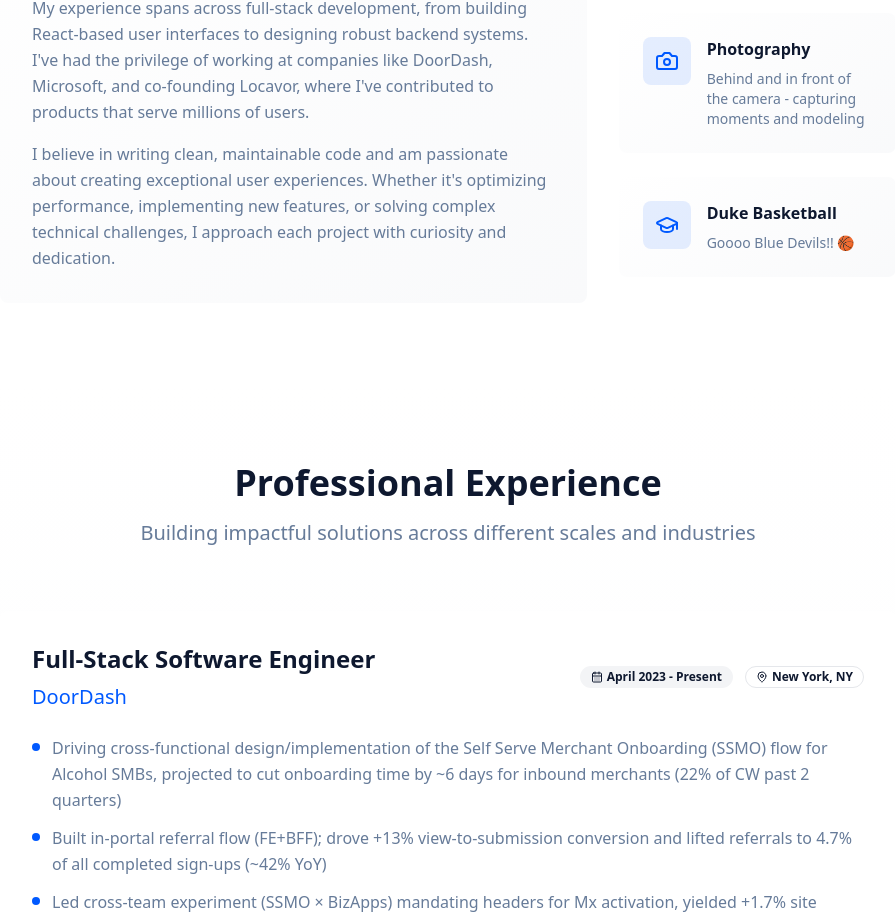
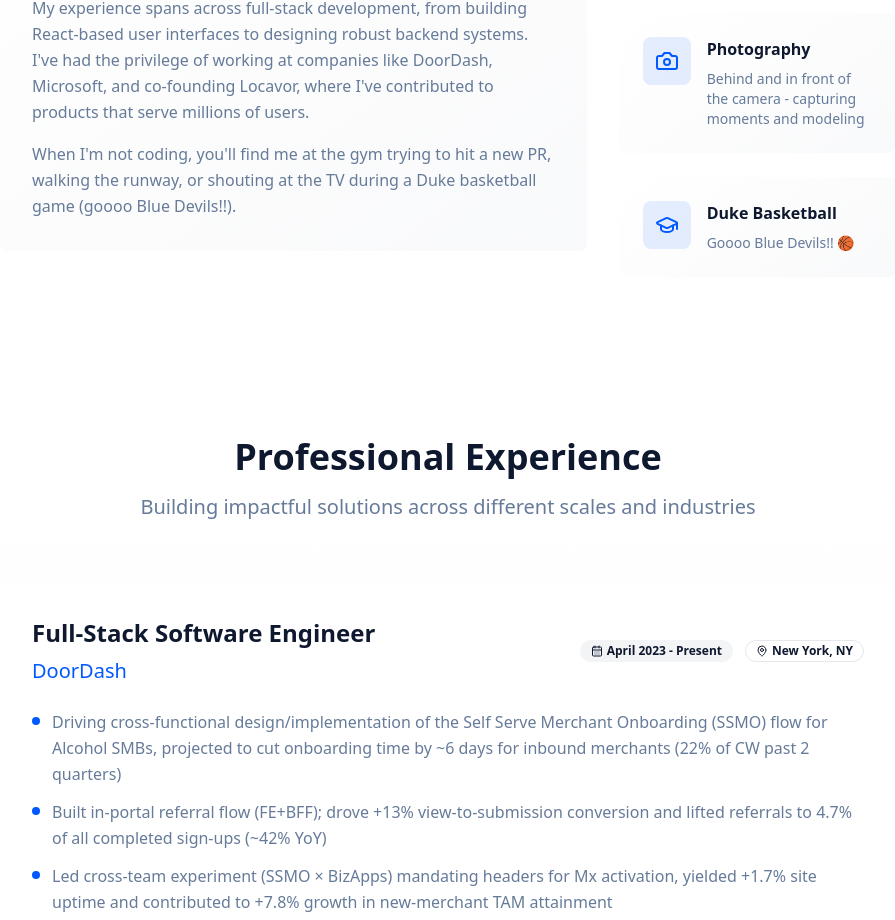
Before and after one commit to ellenrchen/ellen-chen, a React (Vite) app: page / in a window 1280 px wide. Shown: the part 1215-2135 px from the top of the page, without its empty margins (192-1087 px from the left). Built offline with nearby package versions, Linux system fonts and the light colour scheme.

Commit message:
Code edited in Lovable Code Editor
Edited UI in Lovable

```diff
--- a/src/components/About.tsx
+++ b/src/components/About.tsx
@@ -49,10 +49,8 @@ const About = () => {
                       where I've contributed to products that serve millions of users.
                     </p>
                     <p>
-                      I believe in writing clean, maintainable code and am passionate about
-                      creating exceptional user experiences. Whether it's optimizing performance,
-                      implementing new features, or solving complex technical challenges,
-                      I approach each project with curiosity and dedication.
+                     When I'm not coding, you'll find me at the gym trying to hit a new PR, walking the runway,
+                      or shouting at the TV during a Duke basketball game (goooo Blue Devils!!).
                     </p>
                   </div>
                 </div>
```
